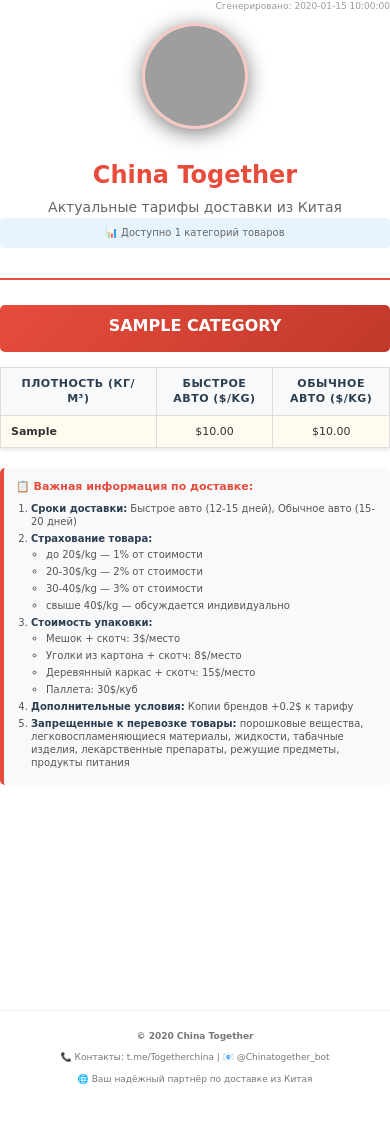
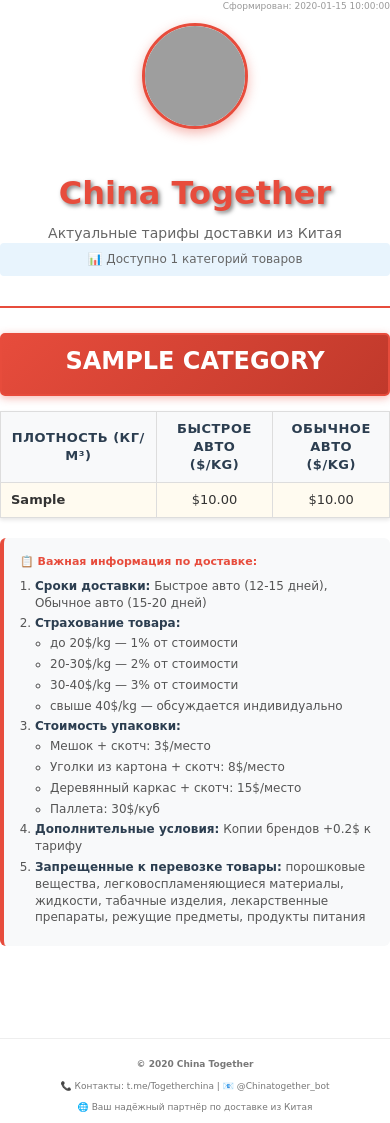
Before and after one commit to chinatogether/delivery-calculator, a Flask app: template templates/pdf_template.html in a window 390 px wide. Before the commit the page ends 1084 px from the top, so only its background shows below. Run offline with Flask 3, Linux system fonts and the light colour scheme; the template is opened without the code that fills it: most values are stand-ins (such as "Sample title", 1, 10 or a date in 2020); parts of the project's set-up code (start-up, migrations or seed data) failed here and were passed over; some libraries are stand-ins or nearby versions; grey boxes are pictures that could not be loaded.

Commit message:
Обновление основной страницы

```diff
--- a/pdf_generator.py
+++ b/pdf_generator.py
@@ -62,6 +62,8 @@
     'enable-local-file-access': None,
     'print-media-type': None,
     'disable-smart-shrinking': None,
+    'zoom': '1.2',  # Увеличивает масштаб для лучшей читаемости
+    'dpi': '300',
     'quiet': '',  # Подавляем вывод wkhtmltopdf
 }
 
--- a/templates/pdf_template.html
+++ b/templates/pdf_template.html
@@ -38,15 +38,16 @@
             object-fit: cover;
             border-radius: 50%;
             margin-bottom: 16px;
-            box-shadow: 0 4px 20px rgba(0, 0, 0, 0.5);
-            border: 3px solid rgba(231, 76, 60, 0.3);
+            border: 3px solid #E74C3C; /* Яркий красный цвет без прозрачности */
+            box-shadow: 0 4px 12px rgba(231, 76, 60, 0.4); /* Чуть теплее, чем раньше */
+            background-color: #fff; /* Белый фон для лучшей видимости */
         }
 
         h1 {
-            font-size: 24px;
-            margin: 10px 0 5px 0;
             color: #E74C3C;
-            font-weight: bold;
+            font-size: 2.2rem;
+            margin-bottom: 8px;
+            text-shadow: 2px 2px 4px rgba(0, 0, 0, 0.5);
         }
 
         .subtitle {
@@ -56,7 +57,7 @@
         }
 
         h2 {
-            color: #E74C3C;
+            color: #ffffff;
             margin: 30px 0 15px 0;
             font-size: 18px;
             font-weight: bold;
@@ -103,12 +104,12 @@
 
         .additional-info {
             margin-top: 15px;
-            font-size: 10px;
-            line-height: 1.3;
+            font-size: 12px;
+            line-height: 1.4;
             color: #555;
             background-color: #f8f9fa;
-            padding: 12px;
-            border-radius: 5px;
+            padding: 16px;
+            border-radius: 6px;
             border-left: 4px solid #E74C3C;
         }
 
@@ -158,7 +159,7 @@
 
         .stats-info {
             text-align: center;
-            font-size: 10px;
+            font-size: 12px;
             color: #666;
             margin-bottom: 15px;
             background-color: #e8f4fd;
@@ -191,6 +192,10 @@
             border-radius: 5px;
             margin-bottom: 15px;
             text-align: center;
+
+            /* НОВОЕ: добавляем рамку */
+            border: 2px solid #E74C3C;
+            box-shadow: 0 2px 8px rgba(231, 76, 60, 0.3);
         }
 
         .category-header h2 {
@@ -199,12 +204,41 @@
             color: white;
             font-size: 16px;
         }
+        /* Дополнительно для мобильных */
+        @media (max-width: 768px) {
+            h2 {
+                display: block !important;
+                visibility: visible !important;
+                opacity: 1 !important;
+                color: #ffffff !important;
+            }
+             .category-header {
+                border: 2px solid #E74C3C !important;
+                background: linear-gradient(135deg, #E74C3C 0%, #c0392b 100%) !important;
+                color: white !important;
+                padding: 10px !important;
+                border-radius: 5px !important;
+                box-shadow: 0 2px 8px rgba(231, 76, 60, 0.4) !important;
+            }
+
+            h1 {
+                font-size: 2rem !important;
+            }
+
+            h2 {
+                font-size: 1.5rem !important;
+            }
+
+            table th, table td {
+                font-size: 13px !important;
+            }
+        }
     </style>
 </head>
 <body>
     <div class="container">
         <div class="generated-date">
-            Сгенерировано: {{ generation_date }}
+            Сформирован: {{ generation_date }}
         </div>
 
         <!-- Титульная страница -->
@@ -236,16 +270,32 @@
                     <thead>
                         <tr>
                             <th style="width: 40%;">Плотность (кг/м³)</th>
+                            {% if category == 'Обувь' %}
+                            <th style="width: 30%;">Доставка оригинала ($/kg)</th>
+                            {% else %}
                             <th style="width: 30%;">Быстрое авто ($/kg)</th>
+                            {% endif %}
+                            {% if category == 'Обувь' %}
+                            <th style="width: 30%;">Доставка реплики ($/kg)</th>
+                            {% else %}
                             <th style="width: 30%;">Обычное авто ($/kg)</th>
+                            {% endif %}
                         </tr>
                     </thead>
                     <tbody>
                         {% for row in rows %}
                             <tr {% if row.fast_delivery_cost >= 3.5 %}class="density-medium"{% elif row.fast_delivery_cost >= 2.5 %}class="density-medium"{% else %}class="density-medium"{% endif %}>
                                 <td style="text-align: left; font-weight: bold;">{{ row.density_range }}</td>
+                                {% if row.density_range == '<100' %}
+                                <td>По запросу</td>
+                                {% else %}
                                 <td>${{ "%.2f"|format(row.fast_delivery_cost) }}</td>
+                                {% endif %}
+                                {% if row.density_range == '<100' %}
+                                <td>По запросу</td>
+                                {% else %}
                                 <td>${{ "%.2f"|format(row.regular_delivery_cost) }}</td>
+                                {% endif %}
                             </tr>
                         {% endfor %}
                     </tbody>
```
Also changed, not shown: 4 other files.
